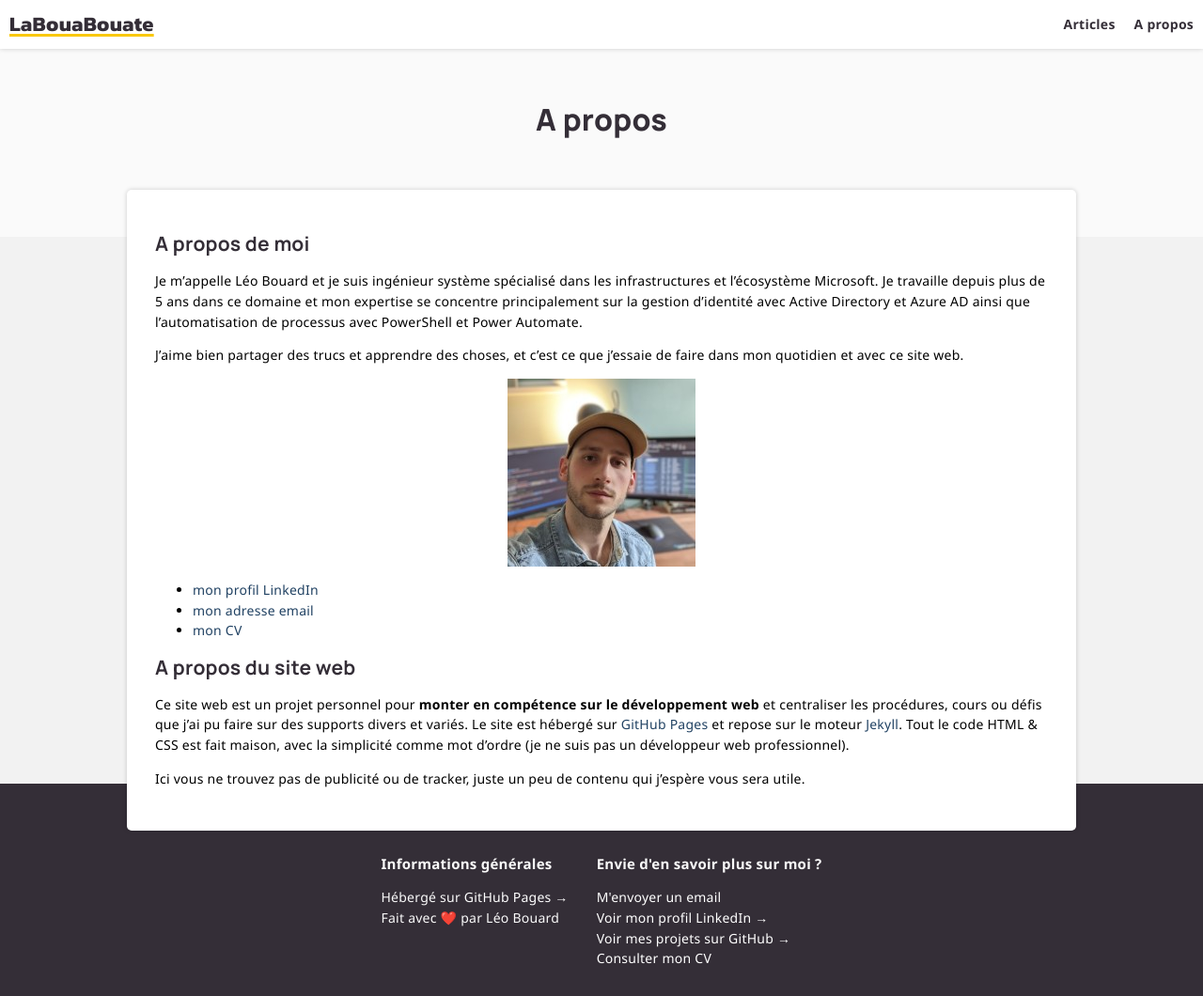
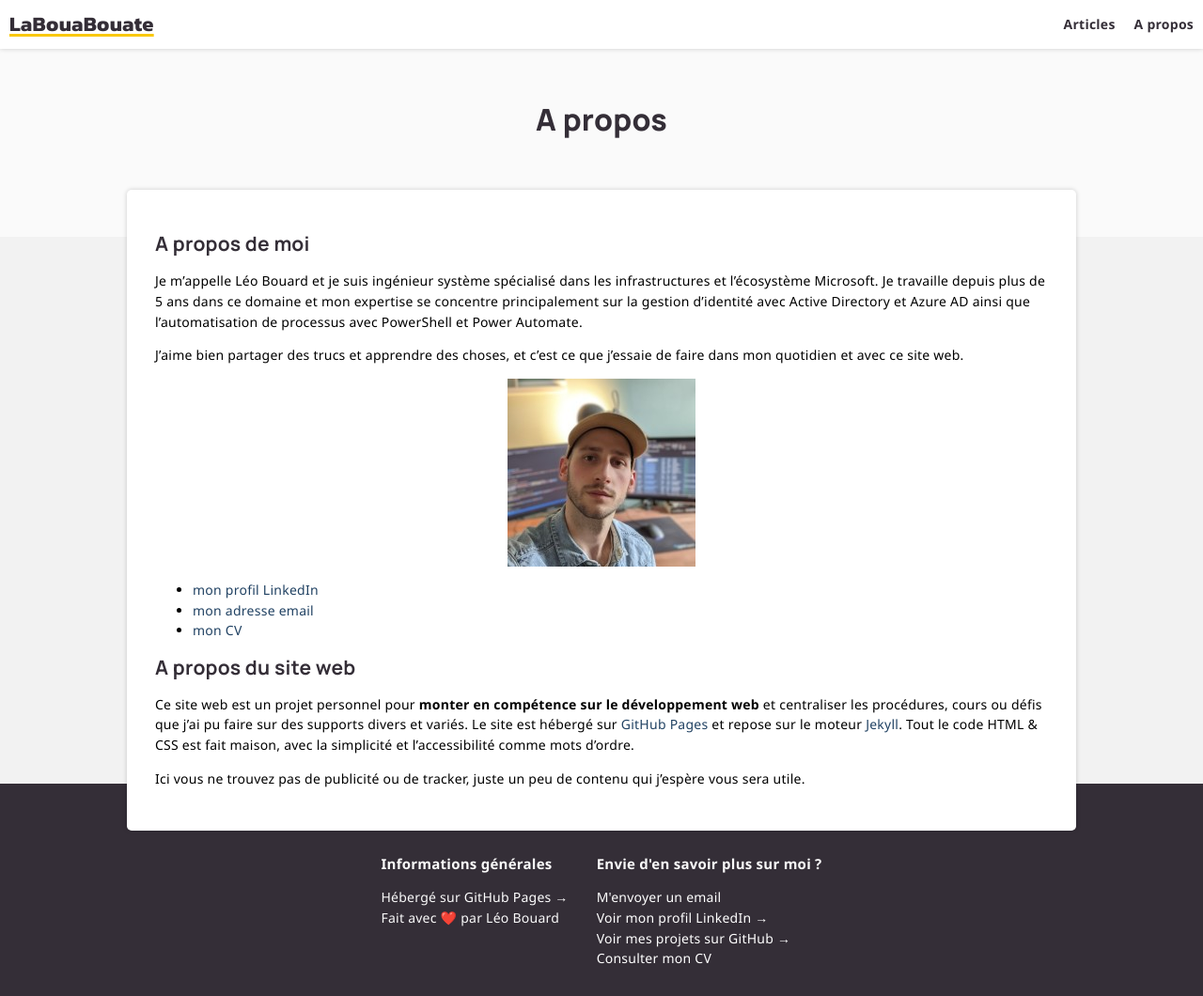
Before and after one commit to leobouard/leobouard.github.io, a Jekyll site: the page built from about.md, in a window 1280 px wide. Shown: the whole page at 94% size. Built offline with Jekyll 4.4.1, drawn with Linux system fonts in a browser that asks for light colours; some web fonts are replaced.

Commit message:
Update about.md

```diff
--- a/about.md
+++ b/about.md
@@ -19,6 +19,6 @@ J'aime bien partager des trucs et apprendre des choses, et c'est ce que j'essaie
 
 ## A propos du site web
 
-Ce site web est un projet personnel pour **monter en compétence sur le développement web** et centraliser les procédures, cours ou défis que j'ai pu faire sur des supports divers et variés. Le site est hébergé sur [GitHub Pages](https://docs.github.com/en/pages) et repose sur le moteur [Jekyll](https://jekyllrb.com/docs/). Tout le code HTML & CSS est fait maison, avec la simplicité comme mot d'ordre (je ne suis pas un développeur web professionnel).
+Ce site web est un projet personnel pour **monter en compétence sur le développement web** et centraliser les procédures, cours ou défis que j'ai pu faire sur des supports divers et variés. Le site est hébergé sur [GitHub Pages](https://docs.github.com/en/pages) et repose sur le moteur [Jekyll](https://jekyllrb.com/docs/). Tout le code HTML & CSS est fait maison, avec la simplicité et l'accessibilité comme mots d'ordre.
 
 Ici vous ne trouvez pas de publicité ou de tracker, juste un peu de contenu qui j'espère vous sera utile.
```
